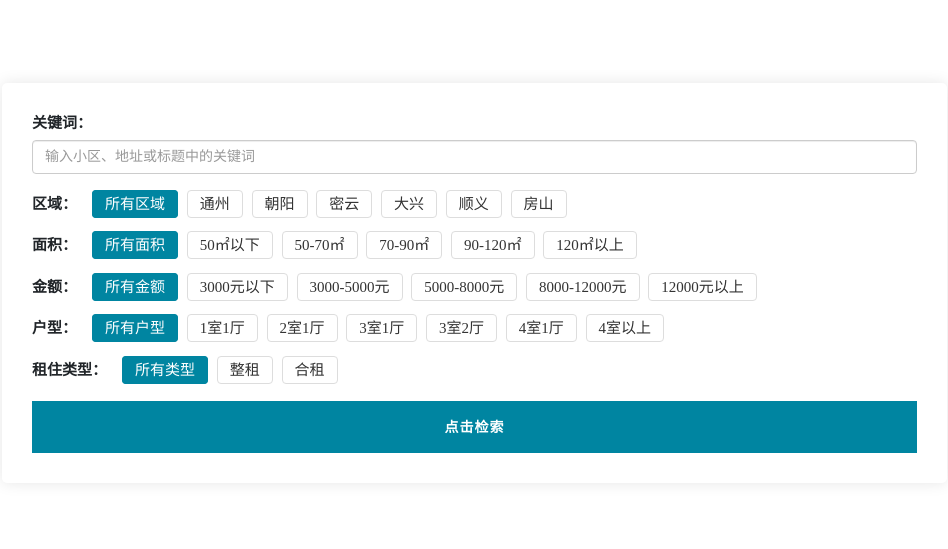
After one commit to w11aaa/web, a Flask app: page /search in a window 1280 px wide. The commit adds this page. Shown: the part 251-800 px from the top of the page, without its empty margins (68-1016 px from the left). Run offline with Flask 3, Linux system fonts and the light colour scheme; some libraries are stand-ins or nearby versions.

Commit message:
Add files via upload

```diff
--- a/2/app.py
+++ b/2/app.py
@@ -1,9 +1,10 @@
-from flask import request, jsonify, redirect, url_for, session, Blueprint
+from flask import request, jsonify, redirect, url_for, session, Blueprint, render_template
 from settings import app, db
 from models import User, House
 from sqlalchemy import or_, func, and_
 import re
 import time
+from types import SimpleNamespace
 
 # 1. 从页面路由文件中导入 'pages' 蓝图
 from index_page import pages
@@ -31,7 +32,15 @@ def clean_price(price_str):
     """从价格字符串（如 '3500元/月'）中提取数值"""
     if not price_str:
         return 0
-    match = re.search(r'(\d+(\.\d+)?)', str(price_str))
+    match = re.search(r'(\d+)', str(price_str))
+    return float(match.group(1)) if match else 0
+
+
+def parse_area(area_str):
+    """从面积字符串 (如 '75平米') 中提取数值"""
+    if not area_str:
+        return 0
+    match = re.search(r'(\d+)', str(area_str))
     return float(match.group(1)) if match else 0
 
 
@@ -42,14 +51,13 @@ def build_location_query_filter(region_str):
     parts = region_str.split('-')
     region_part = parts[0].replace('区', '') if len(parts) > 0 else ''
     block_part = parts[1] if len(parts) > 1 else ''
-    address_part = parts[2] if len(parts) > 2 else ''  # 新增：处理第三部分（小区）
+    address_part = parts[2] if len(parts) > 2 else ''
 
     conditions = []
     if region_part:
         conditions.append(House.region.like(f"%{region_part}%"))
     if block_part:
         conditions.append(House.block.like(f"%{block_part}%"))
-    # 如果有小区信息，则加入查询条件，使定位更精确
     if address_part:
         conditions.append(House.address.like(f"%{address_part}%"))
 
@@ -58,7 +66,94 @@ def build_location_query_filter(region_str):
 
 # --- 3. 定义 'api' 蓝图的所有路由 ---
 
-# --- 搜索功能API (已升级) ---
+# --- 房源检索API (已升级，支持分页) ---
+@api.route('/search', methods=['GET'])
+def search_houses():
+    # 1. 获取所有筛选条件 (从 GET 请求的 URL 参数中获取)
+    page = request.args.get('page', 1, type=int)
+    keyword = request.args.get('keyword')
+    region = request.args.get('region')
+    rooms = request.args.get('rooms')
+    rent_type = request.args.get('rent_type')
+    area_range_str = request.args.get('area')
+    price_range_str = request.args.get('price')
+
+    # 2. 构建基础数据库查询
+    query = House.query
+    if keyword:
+        search_term = f'%{keyword}%'
+        query = query.filter(or_(
+            House.title.like(search_term),
+            House.address.like(search_term),
+            House.block.like(search_term)
+        ))
+    if region:
+        search_term = f'%{region}%'
+        query = query.filter(House.region.like(search_term))
+
+    if rooms:
+        if rooms == '4室及以上':
+            query = query.filter(House.rooms.like('4室%') | House.rooms.like('5室%') | House.rooms.like('6室%'))
+        else:
+            query = query.filter(House.rooms == rooms)
+
+    if rent_type:
+        query = query.filter(House.rent_type == rent_type)
+
+    # 【注意】由于面积和价格是文本，无法在数据库层面高效分页。
+    # 我们先获取所有符合主要条件的房源。
+    initial_results = query.all()
+
+    # 3. 在内存中进行价格和面积的二次筛选
+    final_results = []
+    min_area, max_area = map(int, area_range_str.split('-')) if area_range_str else (None, None)
+    min_price, max_price = map(int, price_range_str.split('-')) if price_range_str else (None, None)
+
+    for house in initial_results:
+        area_ok = not min_area or (min_area <= parse_area(house.area) < max_area if parse_area(house.area) else False)
+        price_ok = not min_price or (
+            min_price <= clean_price(house.price) < max_price if clean_price(house.price) else False)
+        if area_ok and price_ok:
+            final_results.append(house)
+
+    # 4. 手动对内存中的结果进行分页
+    per_page = 9
+    total_items = len(final_results)
+    start = (page - 1) * per_page
+    end = start + per_page
+    items_on_page = final_results[start:end]
+
+    # 创建一个简单的分页对象，模拟 Flask-SQLAlchemy 的分页对象
+    from math import ceil
+    pagination = SimpleNamespace(
+        items=items_on_page,
+        page=page,
+        per_page=per_page,
+        total=total_items,
+        pages=ceil(total_items / per_page)
+    )
+
+    user = User.query.filter(User.name == session.get('user_name')).first() if 'user_name' in session else None
+
+    # 【修复】创建一个干净的参数字典用于分页链接，移除旧的 'page' 参数
+    pagination_args = request.args.copy()
+    pagination_args.pop('page', None)
+
+    # Calculate the page range for the template
+    start_page = pagination.page
+    end_page = min(pagination.page + 6, pagination.pages + 1)
+
+    return render_template(
+        'search_results.html',
+        pagination=pagination,
+        user=user,
+        pagination_args=pagination_args,
+        start_page=start_page,
+        end_page=end_page
+    )
+
+
+# --- 搜索功能API (首页搜索框使用) ---
 @api.route('/search/recommendations')
 def search_recommendations():
     """获取热门推荐房源（用于点击搜索框时显示）"""
@@ -71,7 +166,7 @@ def search_recommendations():
 def search_keyword():
     """根据关键词实时搜索房源"""
     keyword = request.form.get('kw', '')
-    info_type = request.form.get('info', '')  # '地区搜索' 或 '户型搜索'
+    info_type = request.form.get('info', '')
 
     if not keyword:
         return jsonify(code=0, msg='关键词为空')
@@ -242,7 +337,6 @@ def get_pie_data(region):
 def get_column_data(region):
     print(f"--- [柱状图] 正在查询复合区域: {region} ---")
     location_filter = build_location_query_filter(region)
-    # 【修复】按 address (小区) 分组, 而不是 block (街道)
     top_communities_subquery = db.session.query(
         House.address, func.count(House.id).label('house_count')
     ).filter(
@@ -256,7 +350,6 @@ def get_column_data(region):
         return jsonify(data={'x_axis': [], 'y_axis': []})
 
     community_names = [c.address for c in top_communities]
-    # 【修复】查询条件应包含 location_filter 以确保数据范围正确
     houses_in_top_communities = db.session.query(House).filter(
         location_filter, House.address.in_(community_names)
     ).all()
@@ -281,14 +374,10 @@ def get_broken_line_data(region):
     room_types = ['2室1厅', '3室1厅']
     series = []
 
-    # 【修复】移除30天的时间限制, 以适应旧数据
-    # thirty_days_ago = int(time.time()) - 30 * 24 * 60 * 60
-
     for room_type in room_types:
         query = db.session.query(House.price).filter(
             location_filter,
             House.rooms == room_type
-            # House.publish_time > thirty_days_ago
         ).order_by(House.publish_time.asc()).all()
 
         print(f"[折线图] 查询到 '{room_type}' {len(query)} 条记录")
@@ -309,7 +398,7 @@ def get_broken_line_data(region):
 
 # --- 4. 最后，将配置完成的蓝图注册到主应用 ---
 app.register_blueprint(pages)
-app.register_blueprint(api, url_prefix='/api')  # 给所有API路由添加 /api 前缀
+app.register_blueprint(api, url_prefix='/api')
 
 if __name__ == '__main__':
     app.run(debug=True)
--- a/2/templates/index.html
+++ b/2/templates/index.html
@@ -227,6 +227,9 @@
             <ul class="navbar-nav ml-auto">
                 <li class="nav-item">
                     <a class="nav-link" href="{{ url_for('pages.index') }}">首页</a>
+                </li>
+                <li class="nav-item">
+                    <a class="nav-link" href="{{ url_for('pages.search_page') }}">房源检索</a>
                 </li>
                 {% if user %}
                     <li class="nav-item">
--- /dev/null
+++ b/2/templates/search.html
@@ -0,0 +1,242 @@
+<!DOCTYPE html>
+<html lang="zh">
+<head>
+    <meta charset="UTF-8">
+    <meta name="viewport" content="width=device-width, initial-scale=1, shrink-to-fit=no">
+    <title>房源检索 - 二手好房</title>
+    <link rel="icon" href="{{ url_for('static', filename='img/favicon.ico') }}" type="image/x-icon"/>
+    <link href="{{ url_for('static', filename='vendor/bootstrap/css/bootstrap.min.css') }}" rel="stylesheet">
+    <link href="{{ url_for('static', filename='css/clean-blog.min.css') }}" rel="stylesheet">
+    <style>
+        body {
+            font-size: 15px;
+        }
+        .masthead {
+            height: 250px;
+            min-height: 250px;
+        }
+        .site-heading {
+            padding-top: 60px !important;
+            padding-bottom: 40px;
+        }
+        .site-heading h1 {
+            font-size: 45px;
+        }
+        .search-form-container {
+            background-color: #fff;
+            padding: 30px;
+            border-radius: 5px;
+            box-shadow: 0 0 15px rgba(0,0,0,0.1);
+            margin-top: -50px;
+            position: relative;
+            z-index: 2;
+        }
+        .btn-primary {
+            background-color: #0085A1;
+            border-color: #0085A1;
+        }
+        .filter-group {
+            display: flex;
+            align-items: center;
+            margin-bottom: 20px;
+            flex-wrap: wrap;
+        }
+        .filter-label {
+            font-weight: bold;
+            margin-right: 15px;
+            white-space: nowrap;
+        }
+        .filter-options a {
+            color: #333;
+            padding: 5px 12px;
+            margin: 0 5px 5px 0;
+            border: 1px solid #ddd;
+            border-radius: 4px;
+            text-decoration: none;
+            transition: all 0.2s;
+        }
+        .filter-options a:hover {
+            background-color: #f5f5f5;
+            border-color: #ccc;
+        }
+        .filter-options a.active {
+            background-color: #0085A1;
+            color: #fff;
+            border-color: #0085A1;
+        }
+        #keyword-input {
+            flex-grow: 1;
+        }
+    </style>
+</head>
+<body>
+
+<!-- 顶部导航菜单 -->
+<nav class="navbar navbar-expand-lg navbar-light fixed-top is-fixed" id="mainNav">
+    <div class="container">
+        <a class="navbar-brand" href="{{ url_for('pages.index') }}">二手好房</a>
+        <button class="navbar-toggler navbar-toggler-right" type="button" data-toggle="collapse" data-target="#navbarResponsive" aria-controls="navbarResponsive" aria-expanded="false" aria-label="Toggle navigation">
+            Menu
+            <i class="fas fa-bars"></i>
+        </button>
+        <div class="collapse navbar-collapse" id="navbarResponsive">
+            <ul class="navbar-nav ml-auto">
+                <li class="nav-item">
+                    <a class="nav-link" href="{{ url_for('pages.index') }}">首页</a>
+                </li>
+                <li class="nav-item">
+                    <a class="nav-link" href="{{ url_for('pages.search_page') }}">房源检索</a>
+                </li>
+                {% if user %}
+                    <li class="nav-item">
+                        <a class="nav-link" href="{{ url_for('pages.user_page', username=user.name) }}">{{ user.name }}</a>
+                    </li>
+                    <li class="nav-item">
+                        <a class="nav-link" id="logout" href="#">退出登录</a>
+                    </li>
+                {% else %}
+                    <li class="nav-item" id="user">
+                        <a class="nav-link" data-toggle="modal" data-target="#login" href="#">登录</a>
+                    </li>
+                     <li class="nav-item" id="register_button">
+                        <a class="nav-link" data-toggle="modal" data-target="#register" href="#">注册</a>
+                    </li>
+                {% endif %}
+            </ul>
+        </div>
+    </div>
+</nav>
+
+<header class="masthead" style="background-image: url('{{ url_for('static', filename='img/home-bg.jpg') }}')">
+    <div class="overlay"></div>
+    <div class="container">
+        <div class="row">
+            <div class="col-lg-8 col-md-10 mx-auto">
+                <div class="site-heading">
+                    <h1>房源检索</h1>
+                    <span class="subheading">通过多种条件精确查找您的理想房源</span>
+                </div>
+            </div>
+        </div>
+    </div>
+</header>
+
+<div class="container">
+    <div class="row">
+        <div class="col-lg-10 col-md-10 mx-auto">
+            <div class="search-form-container">
+                <!-- 修改 action 和 method 以支持分页 -->
+                <form id="search-form" action="{{ url_for('api.search_houses') }}" method="GET">
+
+                    <!-- Keyword Input -->
+                    <div class="filter-group">
+                        <label for="keyword-input" class="filter-label">关键词：</label>
+                        <input type="text" class="form-control" id="keyword-input" name="keyword" placeholder="输入小区、地址或标题中的关键词">
+                    </div>
+
+                    <!-- Region Filter -->
+                    <div class="filter-group">
+                        <span class="filter-label">区域：</span>
+                        <div class="filter-options" data-group="region">
+                            <a href="#" class="active" data-value="">所有区域</a>
+                            <a href="#" data-value="通州">通州</a>
+                            <a href="#" data-value="朝阳">朝阳</a>
+                            <a href="#" data-value="密云">密云</a>
+                            <a href="#" data-value="大兴">大兴</a>
+                            <a href="#" data-value="顺义">顺义</a>
+                            <a href="#" data-value="房山">房山</a>
+                        </div>
+                        <input type="hidden" name="region" value="">
+                    </div>
+
+                    <!-- Area Filter -->
+                    <div class="filter-group">
+                        <span class="filter-label">面积：</span>
+                        <div class="filter-options" data-group="area">
+                            <a href="#" class="active" data-value="">所有面积</a>
+                            <a href="#" data-value="0-50">50㎡以下</a>
+                            <a href="#" data-value="50-70">50-70㎡</a>
+                            <a href="#" data-value="70-90">70-90㎡</a>
+                            <a href="#" data-value="90-120">90-120㎡</a>
+                            <a href="#" data-value="120-9999">120㎡以上</a>
+                        </div>
+                        <input type="hidden" name="area" value="">
+                    </div>
+
+                    <!-- Price Filter -->
+                    <div class="filter-group">
+                        <span class="filter-label">金额：</span>
+                        <div class="filter-options" data-group="price">
+                            <a href="#" class="active" data-value="">所有金额</a>
+                            <a href="#" data-value="0-3000">3000元以下</a>
+                            <a href="#" data-value="3000-5000">3000-5000元</a>
+                            <a href="#" data-value="5000-8000">5000-8000元</a>
+                            <a href="#" data-value="8000-12000">8000-12000元</a>
+                            <a href="#" data-value="12000-999999">12000元以上</a>
+                        </div>
+                        <input type="hidden" name="price" value="">
+                    </div>
+
+                    <!-- Rooms Filter -->
+                    <div class="filter-group">
+                        <span class="filter-label">户型：</span>
+                        <div class="filter-options" data-group="rooms">
+                            <a href="#" class="active" data-value="">所有户型</a>
+                            <a href="#" data-value="1室1厅">1室1厅</a>
+                            <a href="#" data-value="2室1厅">2室1厅</a>
+                            <a href="#" data-value="3室1厅">3室1厅</a>
+                            <a href="#" data-value="3室2厅">3室2厅</a>
+                            <a href="#" data-value="4室1厅">4室1厅</a>
+                            <a href="#" data-value="4室及以上">4室以上</a>
+                        </div>
+                        <input type="hidden" name="rooms" value="">
+                    </div>
+
+                    <!-- Rent Type Filter -->
+                    <div class="filter-group">
+                        <span class="filter-label">租住类型：</span>
+                        <div class="filter-options" data-group="rent_type">
+                            <a href="#" class="active" data-value="">所有类型</a>
+                            <a href="#" data-value="整租">整租</a>
+                            <a href="#" data-value="合租">合租</a>
+                        </div>
+                        <input type="hidden" name="rent_type" value="">
+                    </div>
+
+                    <button type="submit" class="btn btn-primary btn-block mt-4">点击检索</button>
+                </form>
+            </div>
+        </div>
+    </div>
+</div>
+
+<script src="{{ url_for('static', filename='vendor/jquery/jquery.min.js') }}"></script>
+<script src="{{ url_for('static', filename='vendor/bootstrap/js/bootstrap.bundle.min.js') }}"></script>
+<script src="{{ url_for('static', filename='js/clean-blog.min.js') }}"></script>
+
+<script>
+document.addEventListener('DOMContentLoaded', function() {
+    const filterGroups = document.querySelectorAll('.filter-options');
+
+    filterGroups.forEach(group => {
+        const links = group.querySelectorAll('a');
+        const hiddenInput = group.nextElementSibling; // The hidden input right after the div
+
+        links.forEach(link => {
+            link.addEventListener('click', function(e) {
+                e.preventDefault();
+
+                // Set value to hidden input
+                hiddenInput.value = this.dataset.value;
+
+                // Update active class
+                links.forEach(l => l.classList.remove('active'));
+                this.classList.add('active');
+            });
+        });
+    });
+});
+</script>
+
+</body>
+</html>
```
Also changed, not shown: 2/index_page.py (+8 -0 lines), 2/templates/search_results.html (added, +197 -0 lines), 2/templates/user_page.html (+5 -3 lines).
